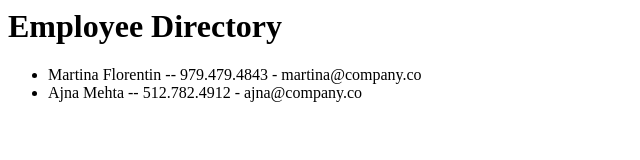
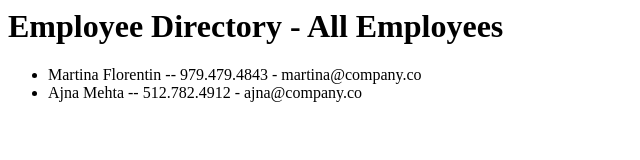
Before and after one commit to stacy-the-office-admin/employee-directory, a plain HTML site: page index.html in a window 1280 px wide. Shown: the whole page, without its empty margins (0-640 px from the left). Drawn offline with Linux system fonts and the light colour scheme.

Commit message:
Add all employees message

```diff
--- a/index.html
+++ b/index.html
@@ -3,7 +3,7 @@
     <title>Employee Directory</title>
   </head>
   <body>
-    <h1>Employee Directory</h1>
+    <h1>Employee Directory - All Employees</h1>
     <ul>
       <li>Martina Florentin -- 979.479.4843 - martina@company.co</li>
       <li>Ajna Mehta -- 512.782.4912 - ajna@company.co</li>
```
